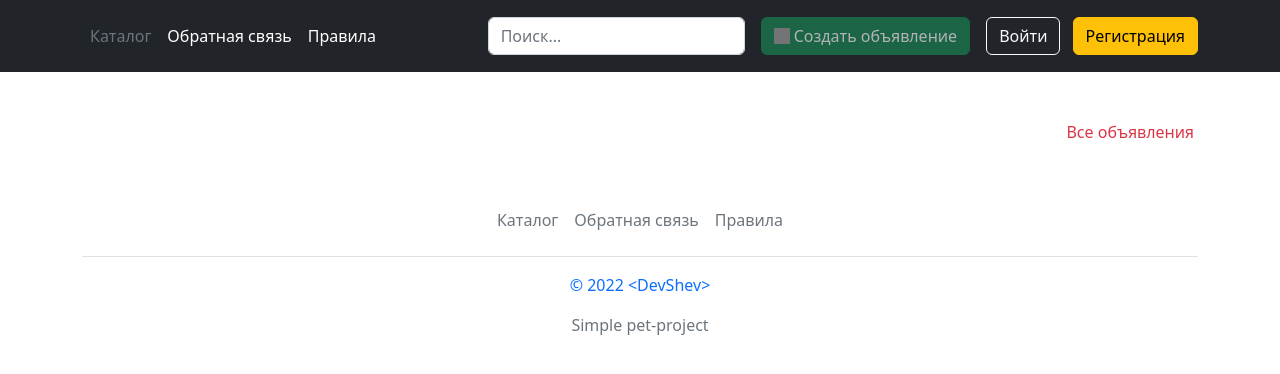
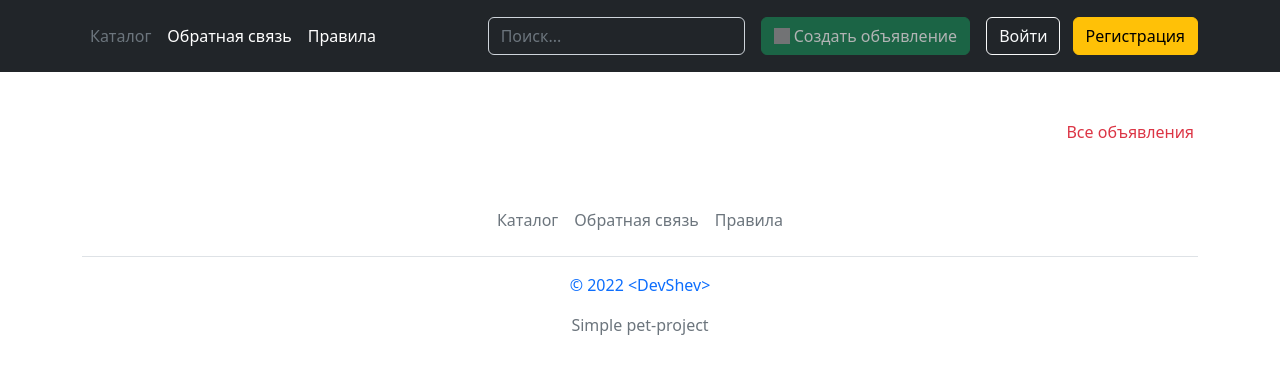
Before and after one commit to devShev/catalog-django, a Django app: page / in a window 1280 px wide. Shown: the top 374 px of the page. Run offline with Django 4.2, Linux system fonts and the light colour scheme; data that the repository does not hold is empty; some libraries are stand-ins or nearby versions; grey boxes are pictures that could not be loaded.

Commit message:
Improvement

```diff
--- a/catalog_list/templates/catalog_list/base.html
+++ b/catalog_list/templates/catalog_list/base.html
@@ -35,7 +35,7 @@
             </ul>
 
             <form action="{% url 'search' %}" class="col-12 col-lg-auto mb-3 mb-lg-0 me-lg-3" method="get">
-              <input name="q" type="search" class="form-control form-control-dark" placeholder="Поиск..." aria-label="Search" required>
+              <input name="q" type="search" class="form-control form-control-dark text-white bg-dark" placeholder="Поиск..." aria-label="Search" required>
             </form>
 
             {% if not request.user.is_authenticated %}
```
